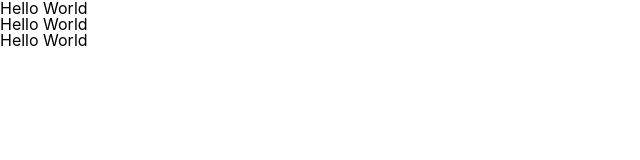
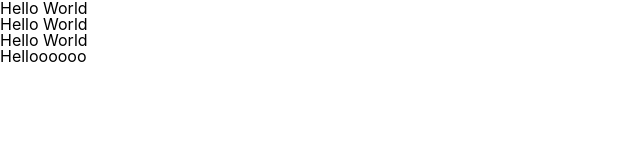
Before and after one commit to manovak24/jp_rentals, a React (Create React App) app: page / in a window 1280 px wide. Shown: the top 160 px of the page, without its empty margins (0-640 px from the left). Built offline with nearby package versions, Linux system fonts and the light colour scheme.

Commit message:
Installed react bootstrap and created Footer component.

```diff
--- a/package.json
+++ b/package.json
@@ -6,7 +6,9 @@
     "@testing-library/jest-dom": "^5.13.0",
     "@testing-library/react": "^11.2.7",
     "@testing-library/user-event": "^12.8.3",
+    "bootstrap": "^4.6.0",
     "react": "^17.0.2",
+    "react-bootstrap": "^1.6.1",
     "react-dom": "^17.0.2",
     "react-scripts": "4.0.3",
     "web-vitals": "^1.1.2"
--- a/src/App.js
+++ b/src/App.js
@@ -4,6 +4,7 @@ import './App.css';
 import HomePage from './pages/home-page';
 import LocationsPage from './pages/locations-page';
 import ContactPage from './pages/contact-page';
+import Footer from './components/footer';
 
 class App extends React.Component {
   render() {
@@ -12,6 +13,7 @@ class App extends React.Component {
         <HomePage />
         <LocationsPage />
         <ContactPage />
+        <Footer />
       </div>
     )
   }
--- /dev/null
+++ b/src/components/footer.jsx
@@ -0,0 +1,16 @@
+import React from 'react';
+import { Col, Row } from 'react-bootstrap';
+
+class Footer extends React.Component {
+    render() {
+        return (
+            <Row>
+                <Col>
+                    <h1>Helloooooo</h1>
+                </Col>
+            </Row>
+        )
+    }
+}
+
+export default Footer;
```
Also changed, not shown: 1 other file (tests, documents, lock files or other folders).
